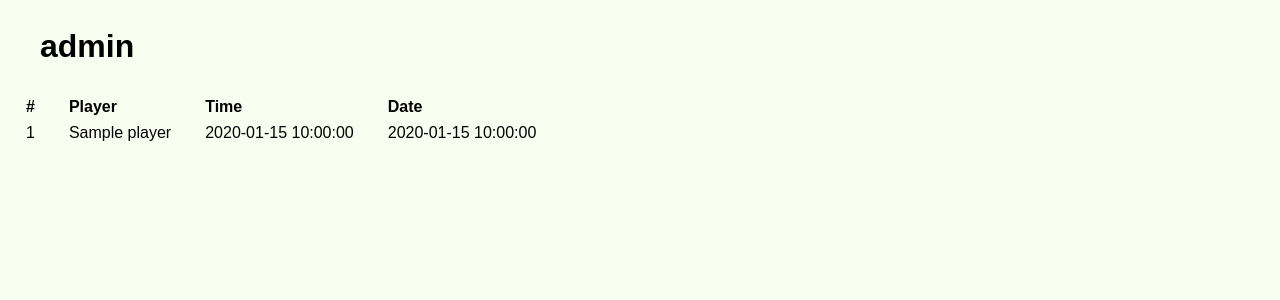
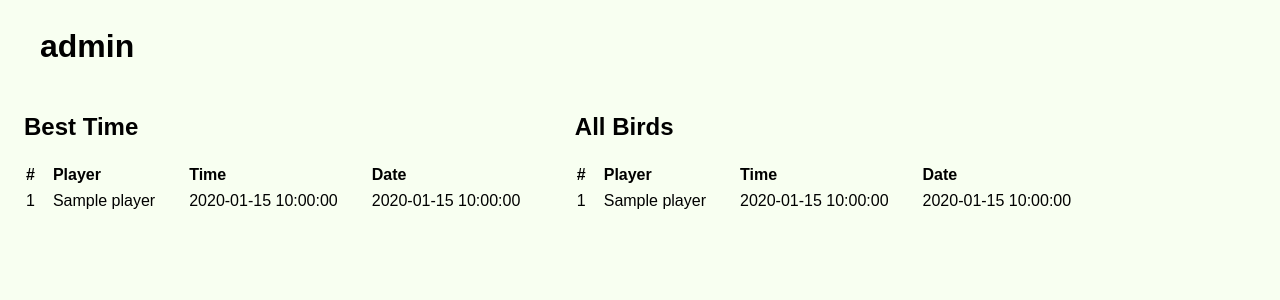
Before and after one commit to AlexMorson/bird-site, a Flask app: template bird/templates/level_leaderboard.html in a window 1280 px wide. Shown: the top 300 px of the page. Run offline with Flask 2, Linux system fonts and the light colour scheme; the template is opened without the code that fills it: most values are stand-ins (such as "Sample title", 1, 10 or a date in 2020).

Commit message:
Show best-time and all-bird leaderboards

```diff
--- a/bird/db.py
+++ b/bird/db.py
@@ -6,17 +6,22 @@ from bird import app
 
 
 def get_db():
-    if "db" not in g:
-        g.db = sqlite3.connect("leaderboards.sqlite")
-    return g.db
+    if "conn" not in g:
+        g.conn = sqlite3.connect("leaderboards.sqlite")
+    return g.conn
 
 
 def get_db_cursor():
-    db = get_db()
-    return db.cursor()
+    if "c" not in g:
+        g.c = get_db().cursor()
+    return g.c
 
 
 @app.teardown_appcontext
 def close_db(exception):
-    if "db" in g:
-        g.db.close()
+    if "c" in g:
+        g.c.close()
+        del g.c
+    if "conn" in g:
+        g.conn.close()
+        del g.conn
--- a/bird/templates/base.html
+++ b/bird/templates/base.html
@@ -10,9 +10,19 @@
             font-family: sans-serif;
         }
 
+        div {
+            display: inline-block;
+            padding: 0 1em;
+        }
+
         h1, th, td {
             text-align: left;
             padding: 0.2em 1em;
+        }
+
+        .rank {
+            text-align: center;
+            padding: 0.2em 0;
         }
     </style>
 </head>
--- a/bird/templates/level_leaderboard.html
+++ b/bird/templates/level_leaderboard.html
@@ -5,19 +5,21 @@
 {% endblock %}
 
 {% block content %}
+    <div>
+        <h2>Best Time</h2>
         <table>
             <thead>
                 <tr>
-                <th>#</th>
+                    <th class="rank">#</th>
                     <th>Player</th>
                     <th>Time</th>
                     <th>Date</th>
                 </tr>
             </thead>
             <tbody>
-            {% for replay in replays %}
+                {% for replay in replays.best_time %}
                     <tr>
-                    <td>{{ replay.rank }}</td>
+                        <td class="rank">{{ replay.rank }}</td>
                         <td>{{ replay.player }}</td>
                         <td>{{ replay.time }}</td>
                         <td>{{ replay.date }}</td>
@@ -25,4 +27,28 @@
                 {% endfor %}
             </tbody>
         </table>
+    </div>
+    <div>
+        <h2>All Birds</h2>
+        <table>
+            <thead>
+                <tr>
+                    <th class="rank">#</th>
+                    <th>Player</th>
+                    <th>Time</th>
+                    <th>Date</th>
+                </tr>
+            </thead>
+            <tbody>
+                {% for replay in replays.all_birds %}
+                    <tr>
+                        <td class="rank">{{ replay.rank }}</td>
+                        <td>{{ replay.player }}</td>
+                        <td>{{ replay.time }}</td>
+                        <td>{{ replay.date }}</td>
+                    </tr>
+                {% endfor %}
+            </tbody>
+        </table>
+    </div>
 {% endblock %}
--- a/bird/templates/recent_top_10.html
+++ b/bird/templates/recent_top_10.html
@@ -5,10 +5,11 @@
 {% endblock %}
 
 {% block content %}
+    <div>
         <table>
             <thead>
                 <tr>
-                <th>#</th>
+                    <th class="rank">#</th>
                     <th>Player</th>
                     <th>Level</th>
                     <th>Time</th>
@@ -18,7 +19,7 @@
             <tbody>
                 {% for replay in replays %}
                     <tr>
-                    <td>{{ replay.rank }}</td>
+                        <td class="rank">{{ replay.rank }}</td>
                         <td>{{ replay.player }}</td>
                         <td>{{ replay.level }}</td>
                         <td>{{ replay.time }}</td>
@@ -27,4 +28,5 @@
                 {% endfor %}
             </tbody>
         </table>
+    </div>
 {% endblock %}
```
Also changed, not shown: bird/routes.py (+24 -11 lines). Lines whose indentation alone changed are shown as unchanged.
